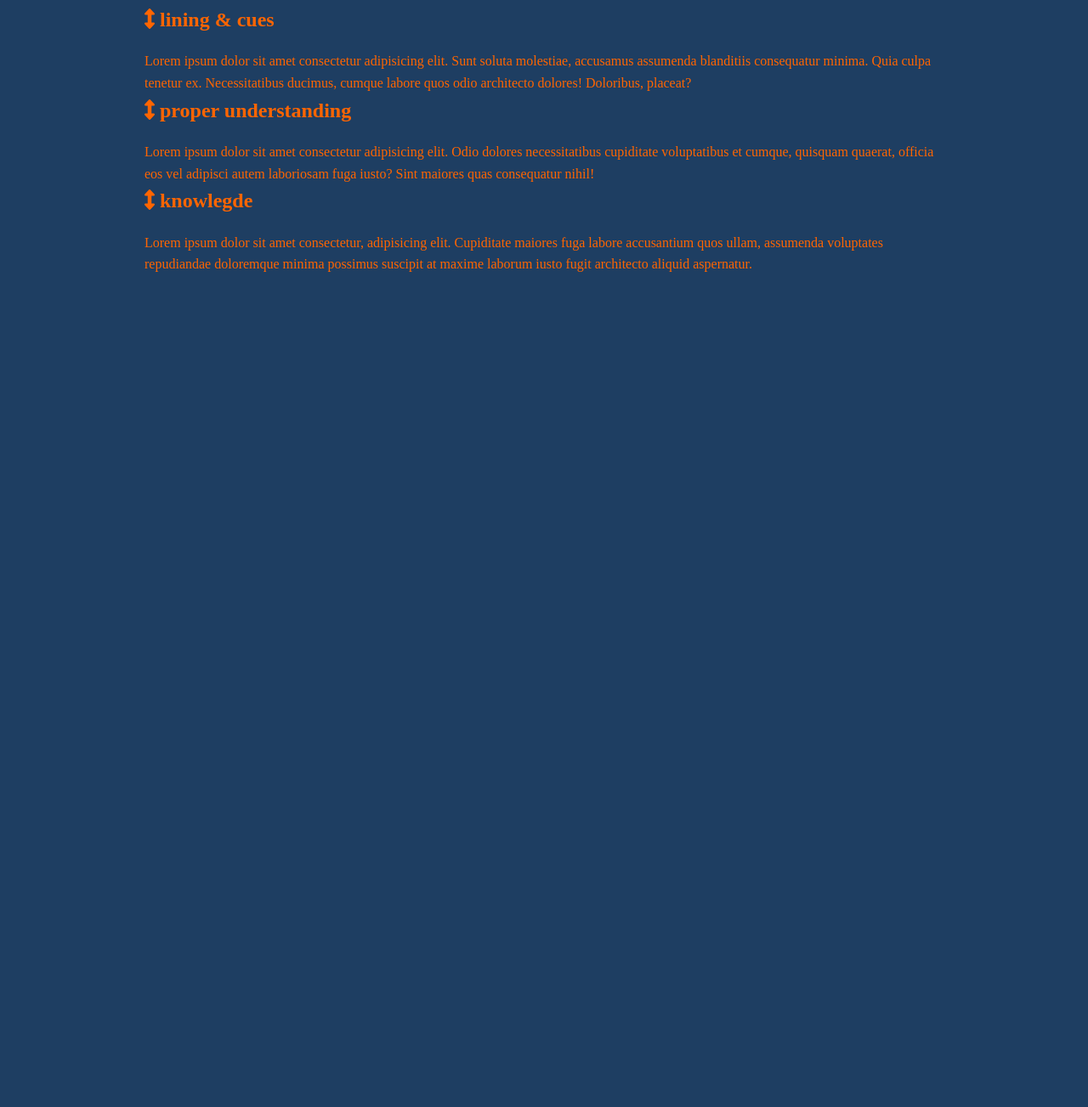
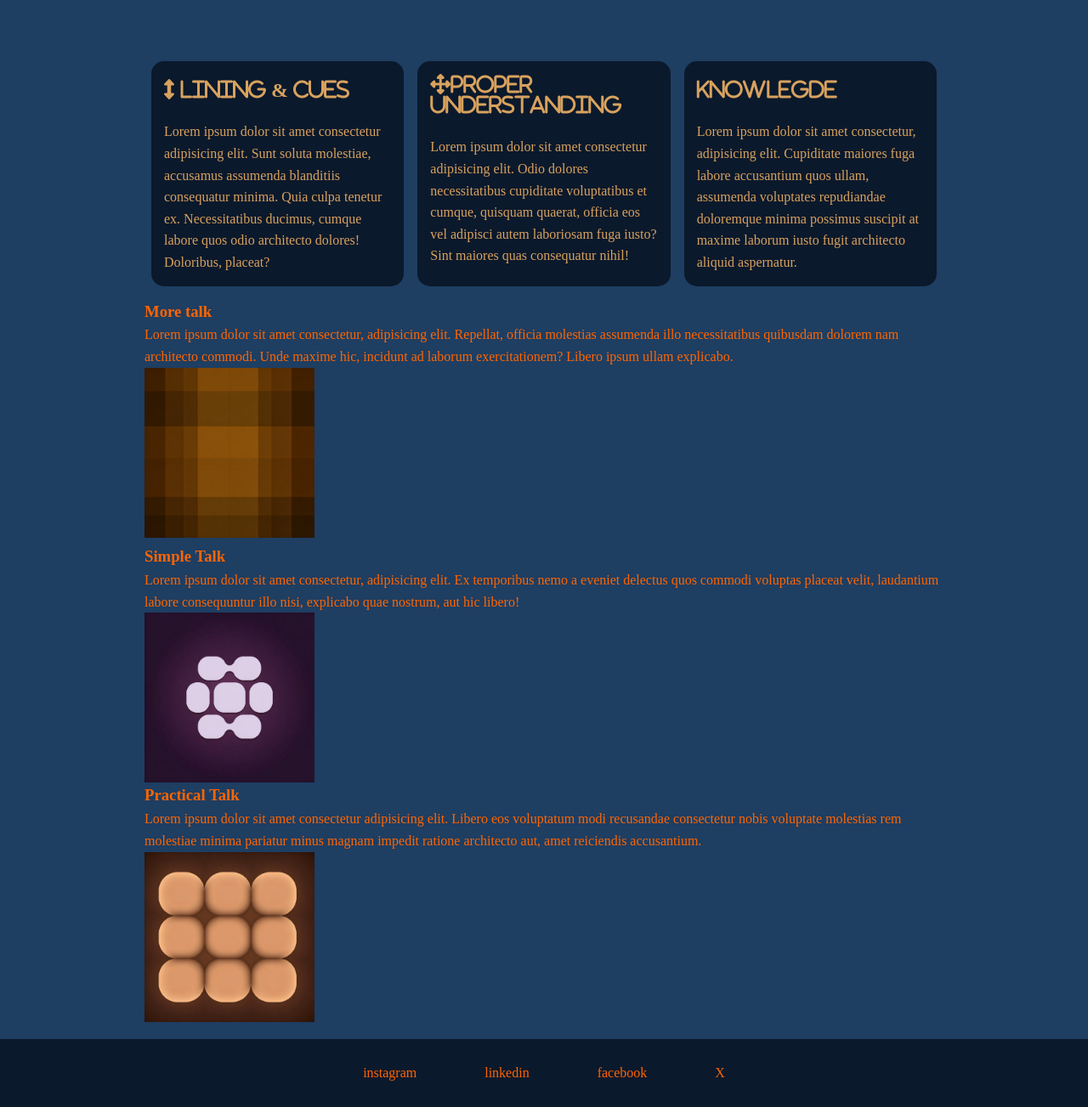
Before and after one commit to Empherikal/git_test, a plain HTML site: page flexbox-walkaround/tlc-work/index.html in a window 1280 px wide. Shown: the part 508-1811 px from the top of the page at 85% size. Before the commit the page ends 832 px from the top, so only its background shows below. Drawn offline with Linux system fonts and the light colour scheme.

Commit message:
flexbox work s I have made use of more tools regarding flexbox to practice and have come up with all i have done till now hoping to make use of more to be able to be more solid in the handling of it

```diff
--- a/flexbox-walkaround/tlc-work/index.html
+++ b/flexbox-walkaround/tlc-work/index.html
@@ -22,10 +22,6 @@
         <div class="container">
 
 
-
-
-
-            kdfkn
             <div class="logo">Practice</div>
 
             <ul class="nav">
@@ -45,36 +41,44 @@
             </ul>
         </div>
     </nav>
+
     <!-- header -->
 
-    <header class="">
+    <header class=" header">
         <div class="container">
             <div>
                 <h1>MY PRACTICE</h1>
-                <p>
-                    Lorem ipsum dolor sit amet consectetur adipisicing elit. Cupiditate nihil delectus ab. Nulla facere
+                <p> Lorem ipsum dolor sit amet consectetur adipisicing elit. Cupiditate nihil delectus ab. Nulla facere
                     nihil molestiae distinctio magnam aperiam recusandae adipisci, dicta sequi optio suscipit impedit
                     repudiandae tempora reiciendis error?
                 </p>
             </div>
+            <img src="/tlc-work/img/the-grid-3.jpeg" alt="">
         </div>
-        <img src="/tlc-work/img/smthg.jpg" alt="">
+
     </header>
+    <!-- end of header  -->
+
+    <!-- section  -->
+
     <section class="boxes">
         <div class="container">
             <div class="box">
+
                 <h2>
-                    <i class="fas fa-arrows-alt-v"></i>
-                    lining & cues
+                    <i class="fas fa-arrows-alt-v"> Lining & Cues </i>
+
                 </h2>
                 <p>Lorem ipsum dolor sit amet consectetur adipisicing elit. Sunt soluta molestiae, accusamus assumenda
                     blanditiis consequatur minima. Quia culpa tenetur ex. Necessitatibus ducimus, cumque labore quos
                     odio architecto dolores! Doloribus, placeat?</p>
+
+                <!-- <div class="Lining"><img src="/tlc-work/img/the-grid.jpeg" alt=""></div> -->
             </div>
             <div class="box">
                 <h2>
-                    <i class="fas fa-arrows-alt-v"></i>
-                    proper understanding
+                    <i class="fas fa-arrows-alt">Proper Understanding </i>
+
                 </h2>
                 <p>Lorem ipsum dolor sit amet consectetur adipisicing elit. Odio dolores necessitatibus cupiditate
                     voluptatibus et cumque, quisquam quaerat, officia eos vel adipisci autem laboriosam fuga iusto? Sint
@@ -82,8 +86,8 @@
             </div>
             <div class="box">
                 <h2>
-                    <i class="fas fa-arrows-alt-v"></i>
-                    knowlegde
+                    <i class="fas fa-moble">knowlegde</i>
+
                 </h2>
                 <p>Lorem ipsum dolor sit amet consectetur, adipisicing elit. Cupiditate maiores fuga labore accusantium
                     quos ullam, assumenda voluptates repudiandae doloremque minima possimus suscipit at maxime laborum
@@ -91,6 +95,53 @@
             </div>
         </div>
     </section>
+    <!-- end of section -->
+    <section class="talk">
+        <div class="container">
+            <h3>More talk</h3>
+            <p>Lorem ipsum dolor sit amet consectetur, adipisicing elit. Repellat, officia molestias assumenda illo
+                necessitatibus quibusdam dolorem nam architecto commodi. Unde maxime hic, incidunt ad laborum
+                exercitationem? Libero ipsum ullam explicabo.</p>
+            <div><img src="/tlc-work/img/the-grid.jpeg" alt=""></div>
+
+            <h3>Simple Talk </h3>
+            <p>
+                Lorem ipsum dolor sit amet consectetur, adipisicing elit. Ex temporibus nemo a eveniet delectus quos
+                commodi voluptas placeat velit, laudantium labore consequuntur illo nisi, explicabo quae nostrum, aut
+                hic libero!
+            </p>
+            <img src="/tlc-work/img/the-grid-3.jpeg" alt="">
+
+            <h3>
+                Practical Talk
+            </h3>
+            <p>Lorem ipsum dolor sit amet consectetur adipisicing elit. Libero eos voluptatum modi recusandae
+                consectetur nobis voluptate molestias rem molestiae minima pariatur minus magnam impedit ratione
+                architecto aut, amet reiciendis accusantium.</p>
+            <img src="/tlc-work/img/the-grid-2.jpeg" alt="">
+
+
+
+
+
+
+
+
+
+
+        </div>
+
+
+
+    </section>
+    <footer class="the-end">
+        <a href="#">instagram</a>
+        <a href="#">linkedin</a>
+        <a href="#">facebook</a>
+        <a href="#">X</a>
+
+    </footer>
+
 </body>
 
 </html>
--- a/flexbox-walkaround/tlc-work/styles.css
+++ b/flexbox-walkaround/tlc-work/styles.css
@@ -38,15 +38,16 @@ ul {
     background-color: #0B192C;
     color: #D8A25E;
     height: 65px;
+}
 
+.navbar :hover {
+    color: aqua;
 }
 
 .logo {
     font-size: x-large;
     font-weight: bold;
     display: flex;
-
-
 }
 
 .navbar a {
@@ -57,24 +58,95 @@ ul {
 
 }
 
-.navbar.container {
+.navbar .container {
     display: flex;
-
-
+    justify-content: space-between;
+    align-items: center;
+    height: 100%;
 }
 
 .navbar ul {
     display: flex;
-    /* justify-content: end; */
-    /* gap: 1.5rem; */
+    gap: 1.5rem;
+}
 
+.navbar.ul li {
+    margin-left: 20px;
+}
+
+.header {
+    /* background-color: #B17457; */
+    color: #D8A25E;
+    min-height: 500px;
+
+}
+
+.header h1 {
+    font-size: 3.5rem;
+    font-weight: bold;
+    line-height: 1.2;
+}
+
+.header img {
+    max-width: 300px;
+}
+
+.header .container {
+    display: flex;
+    align-items: center;
+    justify-content: space-between;
+}
+
+.boxes .container {
+    display: flex;
+    justify-content: space-between;
+    /* flex-direction: column; */
 }
 
 
 
+.box {
+
+    flex: 1;
+    background: #0B192C;
+    color: #D8A25E;
+    border-radius: 15px;
+    margin: 15px 8px;
+    padding: 15px 15px;
+}
+
+.box i {
+    margin-right: 15px;
+}
+
+.talk .container{
+    display: flex;
+    /* background: #0B192C; */
+    flex-direction: column;
+    justify-content: center;
+    border-radius: 15px;
+    margin-bottom: 20px;
+
+}
+.talk img{
+    max-width: 200px;
+}
+.the-end{
+    display: flex;
+    gap: 5rem;
+    justify-content: center;
+    align-items: center;
+    background: #0B192C;
+    height: 5rem;
+}
+.the-end a{
+    color: #FF6500;
+    text-decoration: none;
 
 
-
-.boxes container {
-    display: flex;
 }
+.the-end :hover{
+    color: goldenrod;
+    font-size: medium;
+    font-weight: bold;
+}
```
Also changed, not shown: flexbox-walkaround/tlc-work/img/smthg.jpg (deleted), flexbox-walkaround/tlc-work/img/the-grid-2.jpeg (added), flexbox-walkaround/tlc-work/img/the-grid-3.jpeg (added), flexbox-walkaround/tlc-work/img/the-grid.jpeg (added).
